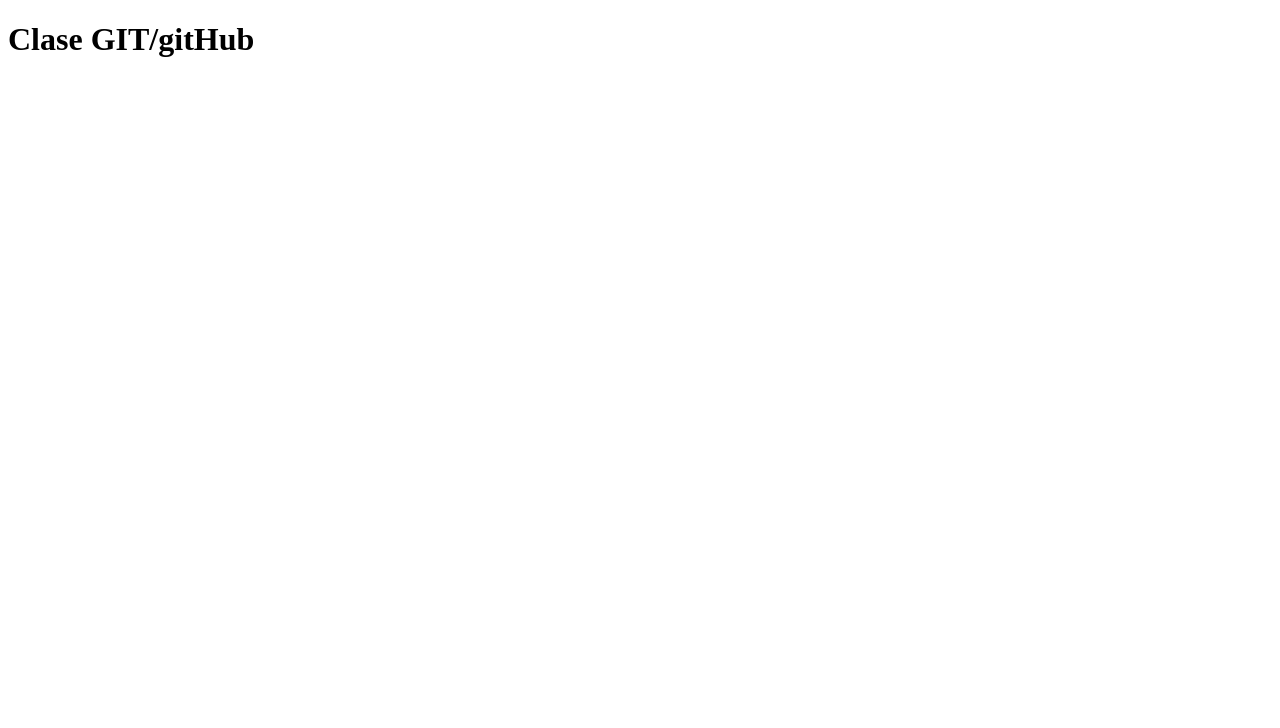
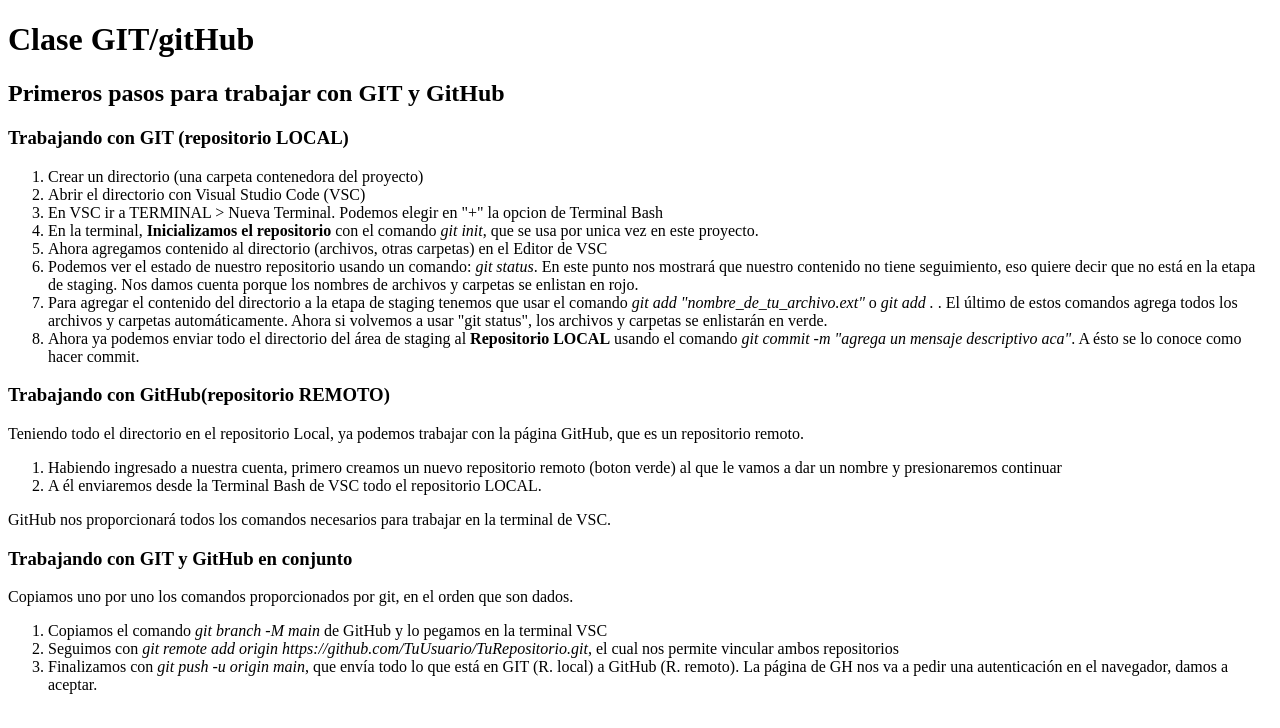
Before and after one commit to Andrea-janet/claseGIT23536, a plain HTML site: page index.html in a window 1280 px wide. Drawn offline with Linux system fonts and the light colour scheme.

Commit message:
paso a paso en index.html

```diff
--- a/index.html
+++ b/index.html
@@ -7,5 +7,44 @@
 </head>
 <body>
     <h1>Clase GIT/gitHub</h1>
+
+    <h2>Primeros pasos para trabajar con GIT y GitHub</h2>
+
+    <div class="container">
+        <h3>Trabajando con GIT (repositorio LOCAL)</h3>
+    <ol>
+        <li>Crear un directorio (una carpeta contenedora del proyecto)</li>
+        <li>Abrir el directorio con Visual Studio Code (VSC)</li>
+        <li>En VSC ir a TERMINAL &gt; Nueva Terminal. Podemos elegir en "+" la opcion de Terminal Bash </li>
+        <li>En la terminal, <strong>Inicializamos el repositorio</strong> con el comando <em>git init</em>, que se usa por unica vez en este proyecto.</li>
+        <li>Ahora agregamos contenido al directorio (archivos, otras carpetas) en el Editor de VSC</li>
+        <li>Podemos ver el estado de nuestro repositorio usando un comando: <em>git status</em>. En este punto nos mostrará que nuestro contenido no tiene seguimiento, eso quiere decir que no está en la etapa de staging. Nos damos cuenta porque los nombres de archivos y carpetas se enlistan en <span id="red">rojo</span>.</li>
+        <li>Para agregar el contenido del directorio a la etapa de staging tenemos que usar el comando <em>git add "nombre_de_tu_archivo.ext"</em> o <em>git add .</em> . El último de estos comandos agrega todos los archivos y carpetas automáticamente. Ahora si volvemos a usar "git status", los archivos y carpetas se enlistarán en <span id="green">verde</span>.</li>
+        <li>Ahora ya podemos enviar todo el directorio del área de staging al <strong>Repositorio LOCAL</strong> usando el comando <em>git commit -m "agrega un mensaje descriptivo aca"</em>. A ésto se lo conoce como hacer commit.</li>
+    </ol>
+    </div>
+
+    <div class="container">
+        <h3>Trabajando con GitHub(repositorio REMOTO)</h3>
+        <p>Teniendo todo el directorio en el repositorio Local, ya podemos trabajar con la página GitHub, que es un repositorio remoto.</p>
+    <ol>
+        <li>Habiendo ingresado a nuestra cuenta, primero creamos un nuevo repositorio remoto (boton verde) al que le vamos a dar un nombre y presionaremos continuar</li>
+        <li>A él enviaremos desde la Terminal Bash de VSC todo el repositorio LOCAL.</li>
+    </ol>
+
+    <p>GitHub nos proporcionará todos los comandos necesarios para trabajar en la terminal de VSC.</p>
+    </div>
+
+    <div class="container">
+        <h3>Trabajando con GIT y GitHub en conjunto</h3>
+        <p>Copiamos uno por uno los comandos proporcionados por git, en el orden que son dados.</p>
+        <ol>
+            <li>Copiamos el comando <em>git branch -M main</em> de GitHub y lo pegamos en la terminal VSC</li>
+            <li>Seguimos con <em>git remote add origin https://github.com/TuUsuario/TuRepositorio.git</em>, el cual nos permite vincular ambos repositorios</li>
+            <li>Finalizamos con <em>git push -u origin main</em>, que envía todo lo que está en GIT (R. local) a GitHub (R. remoto). La página de GH nos va a pedir una autenticación en el navegador, damos a aceptar.</li>
+        </ol>
+
+    </div>
+
 </body>
 </html>
```
